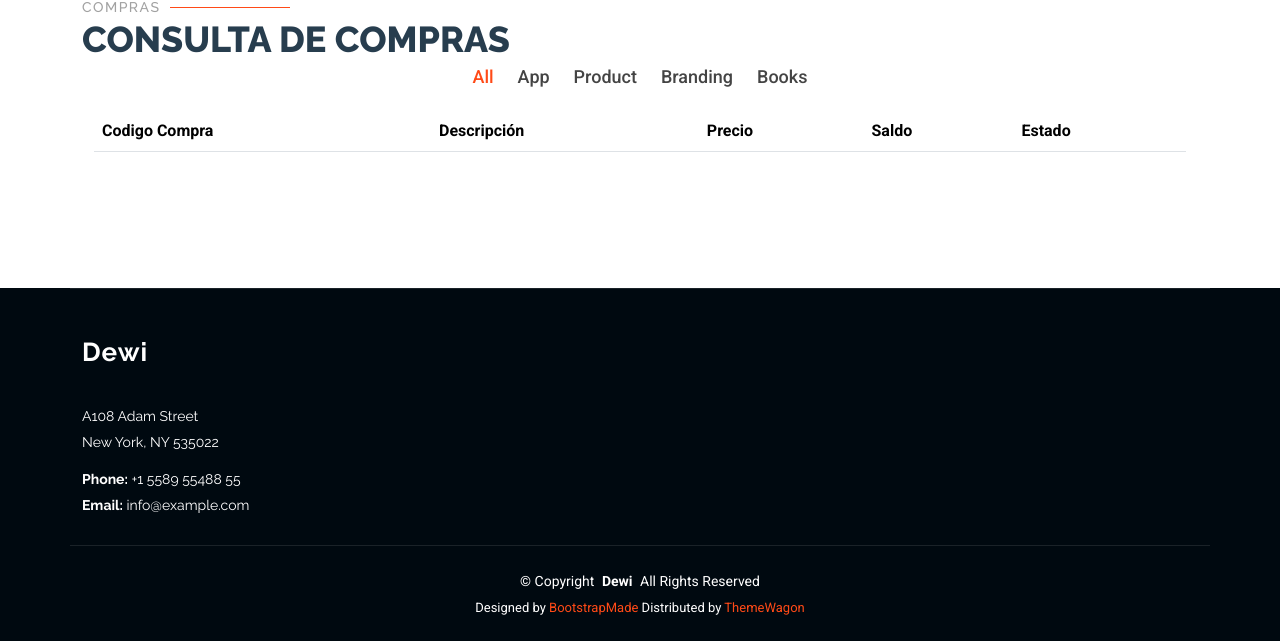
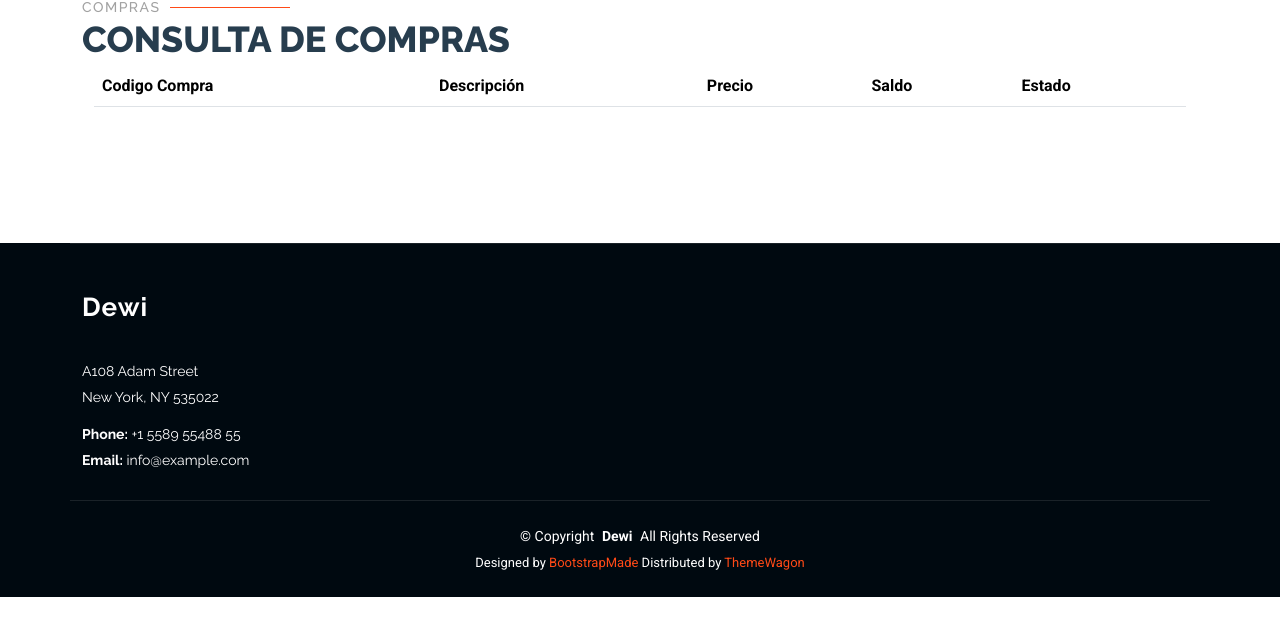
Before and after one commit to IgnacioVargasMendoza/PlataformaPagos, a PHP site: page /View/principal.php in a window 1280 px wide. Shown: the part 83-724 px from the top of the page. Run offline with PHP 8.4, Linux system fonts and the light colour scheme; lists and menus that the app fills with data are empty.

Commit message:
Actualizacion vista principal

```diff
--- a/View/principal.php
+++ b/View/principal.php
@@ -27,20 +27,6 @@
                 <h2>Compras</h2>
                 <p>Consulta de Compras</p>
 
-
-                <div class="container">
-
-                    <div class="isotope-layout" data-default-filter="*" data-layout="masonry" data-sort="original-order">
-
-                        <ul class="portfolio-filters isotope-filters" data-aos="fade-up" data-aos-delay="100">
-                            <li data-filter="*" class="filter-active">All</li>
-                            <li data-filter=".filter-app">App</li>
-                            <li data-filter=".filter-product">Product</li>
-                            <li data-filter=".filter-branding">Branding</li>
-                            <li data-filter=".filter-books">Books</li>
-                        </ul>
-                    </div>
-                </div>
                         <div class="container-fluid">
                            <table id="example" class="table">
                                 <thead>
```
